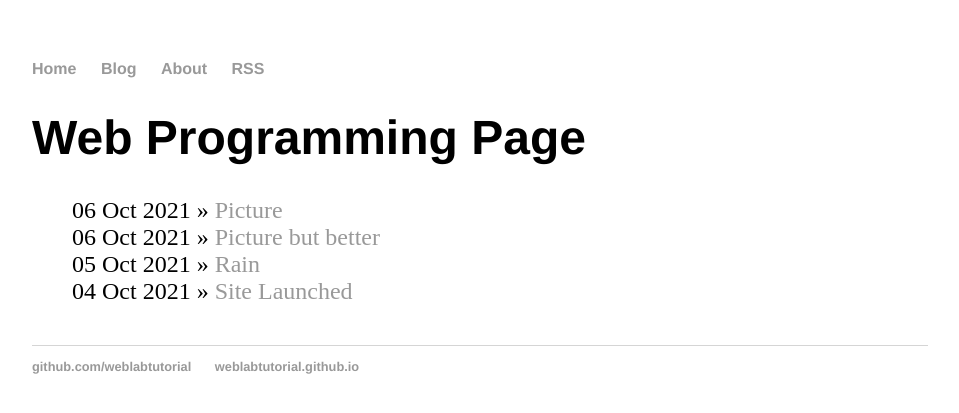
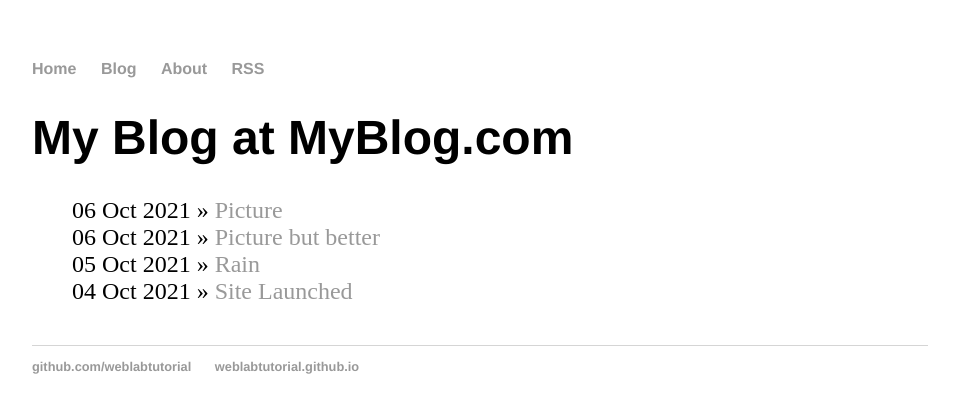
Before and after one commit to BenCoke12/BenCoke12.github.io, a Jekyll site: the page built from blog/index.html, in a window 1280 px wide. Shown: the top 413 px of the page, without its empty margins (160-1119 px from the left). Built offline with Jekyll 4.4.1, drawn with Linux system fonts in a browser that asks for light colours.

Commit message:
Update index.html

```diff
--- a/blog/index.html
+++ b/blog/index.html
@@ -1,6 +1,6 @@
 ---
 layout: default
-title: Web Programming Page
+title: My Blog at MyBlog.com
 ---
 <h1>{{page.title}}</h1>
 <ul class="posts">
```
